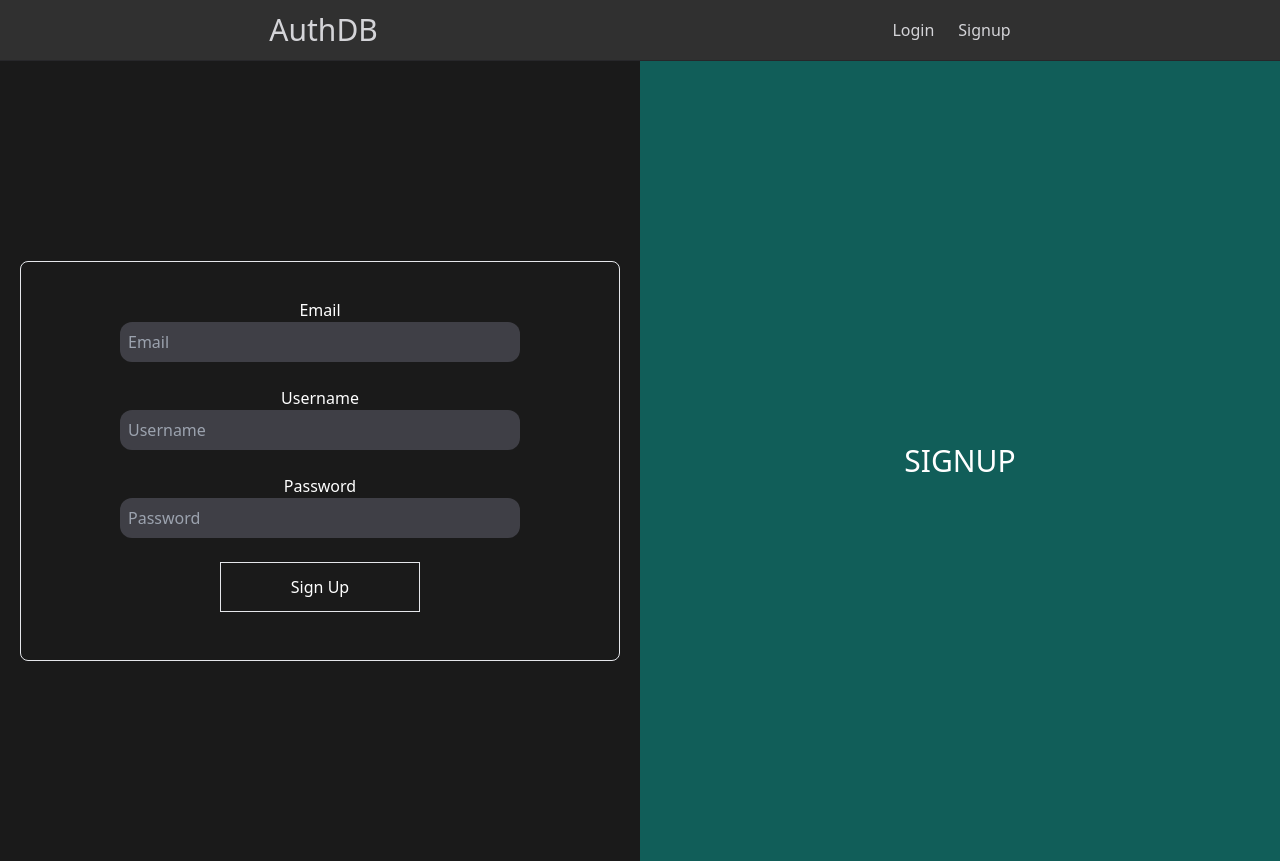
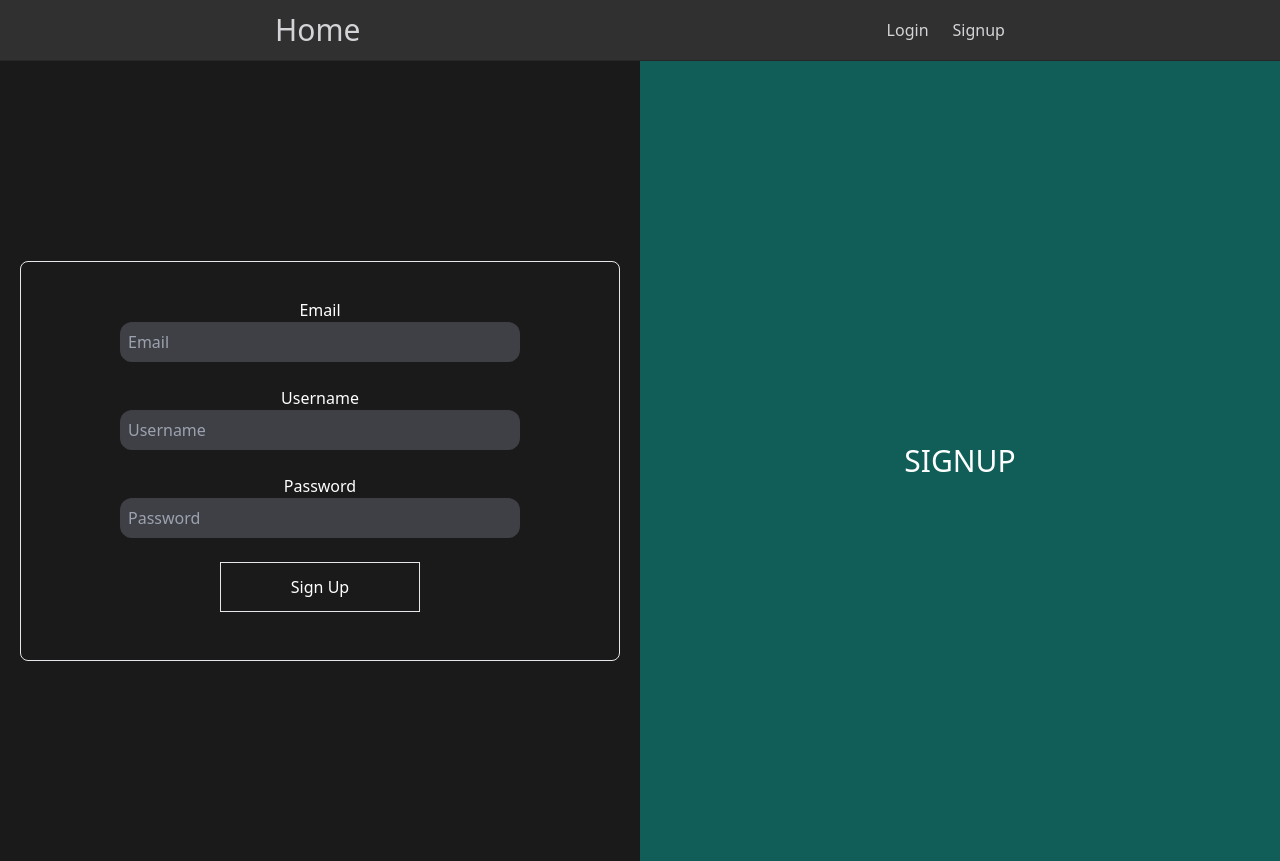
Before and after one commit to LSanjyan/LilSanj-Shop-Mern, a React (Create React App) app in the folder frotend/: page /signup in a window 1280 px wide. Built offline with nearby package versions, Linux system fonts and the light colour scheme; no server answers.

Commit message:
Next commit

```diff
--- a/frotend/src/components/Navbar.js
+++ b/frotend/src/components/Navbar.js
@@ -13,7 +13,7 @@ function Navbar() {
   return (
     <nav className="flex justify-around p-3 border-b border-zinc-800 items-center bg-[#1a1a1a]/90 text-zinc-300">
       <Link to="/">
-        <h1 className="text-3xl">AuthDB</h1>
+        <h1 className="text-3xl">Home</h1>
       </Link>
       <ul className="flex gap-6">
         {isUserSignedIn ? (
--- a/frotend/src/pages/SignUp.js
+++ b/frotend/src/pages/SignUp.js
@@ -83,7 +83,6 @@ function SignUp() {
           <button
             className="w-[200px] h-[50px] border hover:bg-teal-900"
             type="submit"
-            type="submit"
           >
             Sign Up
           </button>
```
